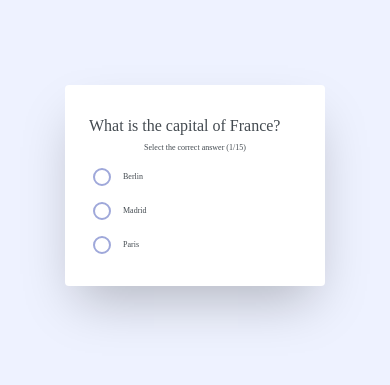
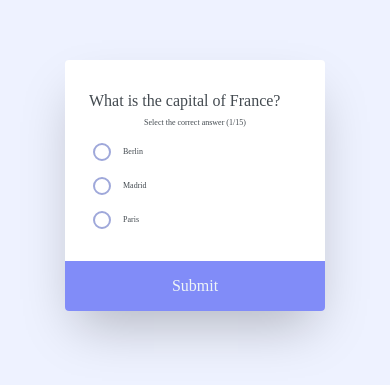
Before and after one commit to isaaxh/RN-Quiz-App, a React Native app: screen / in a window 390 px wide. Shown: the part 237-622 px from the top of the page. Built offline with nearby package versions, Linux system fonts and the light colour scheme.

Commit message:
add styling to card button

```diff
--- a/src/components/QuestionCard.tsx
+++ b/src/components/QuestionCard.tsx
@@ -5,6 +5,7 @@ import TextNormal from './sharedUi/Texts/TextNormal';
 import QUESTIONS, {QuestionType} from '../constants/questions';
 import RadioButton from './sharedUi/Buttons/RadioButton';
 import TextPara from './sharedUi/Texts/TextPara';
+import CardButton from './sharedUi/Buttons/CardButton';
 
 type QuestionCardProps = {
   question: QuestionType;
@@ -12,7 +13,8 @@ type QuestionCardProps = {
 
 const QuestionCard = ({question}: QuestionCardProps) => {
   return (
-    <View className="bg-white w-2/3 px-6 py-8 rounded shadow-2xl">
+    <View className="bg-white w-2/3 rounded shadow-2xl">
+      <View className="px-6 py-8">
         <TextNormal color={COLORS.black}>{question.question}</TextNormal>
         <View className="items-center mt-2">
           <TextPara color={COLORS.black}>
@@ -26,6 +28,8 @@ const QuestionCard = ({question}: QuestionCardProps) => {
           ))}
         </View>
       </View>
+      <CardButton />
+    </View>
   );
 };
 
--- /dev/null
+++ b/src/components/sharedUi/Buttons/CardButton.tsx
@@ -0,0 +1,14 @@
+import React from 'react';
+import {TouchableOpacity} from 'react-native';
+import TextNormal from '../Texts/TextNormal';
+import {COLORS} from '../../../styles/colors';
+
+const CardButton = () => {
+  return (
+    <TouchableOpacity className="bg-indigo-400 py-4 items-center rounded-b">
+      <TextNormal color={COLORS.white}>Submit</TextNormal>
+    </TouchableOpacity>
+  );
+};
+
+export default CardButton;
```
Lines whose indentation alone changed are shown as unchanged.
